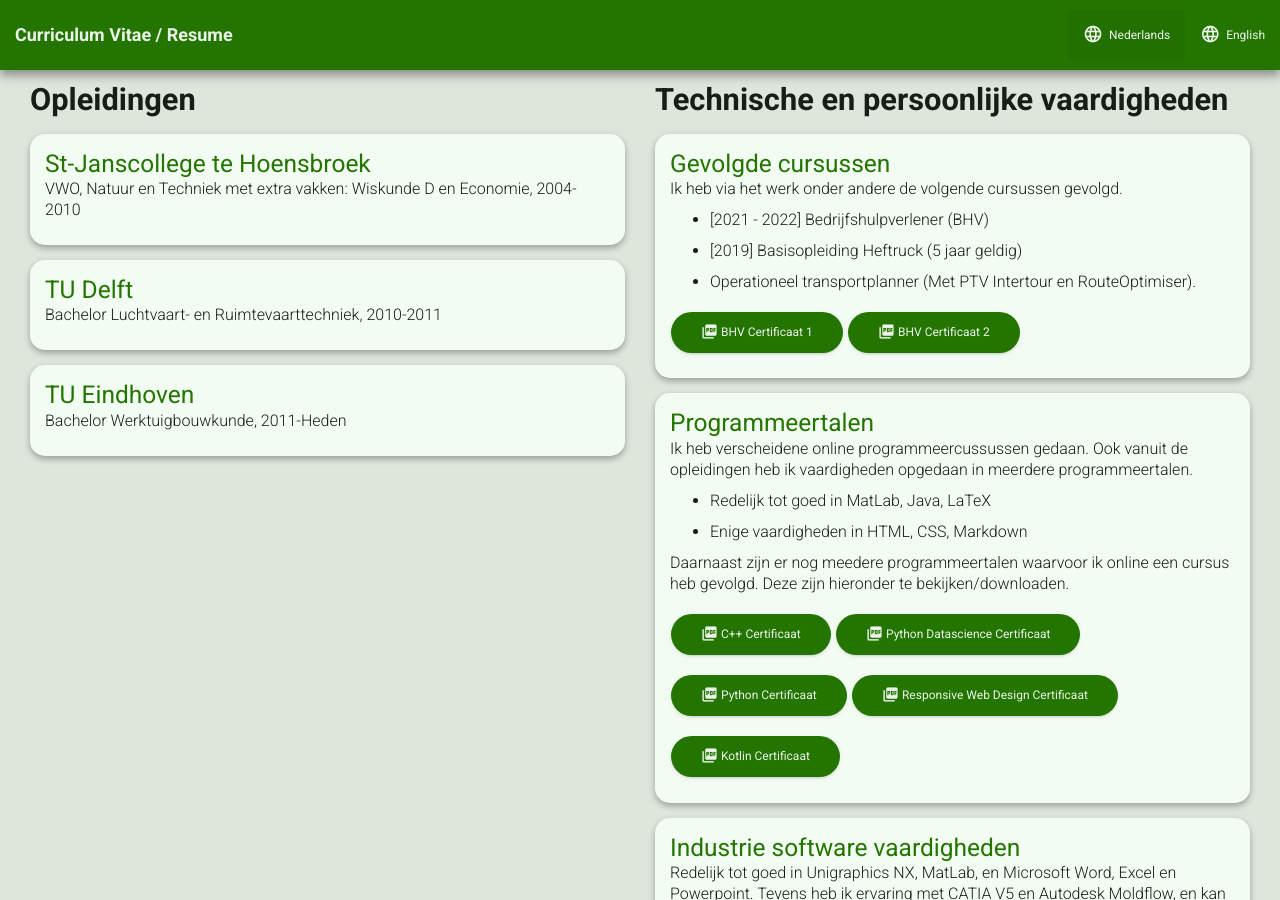
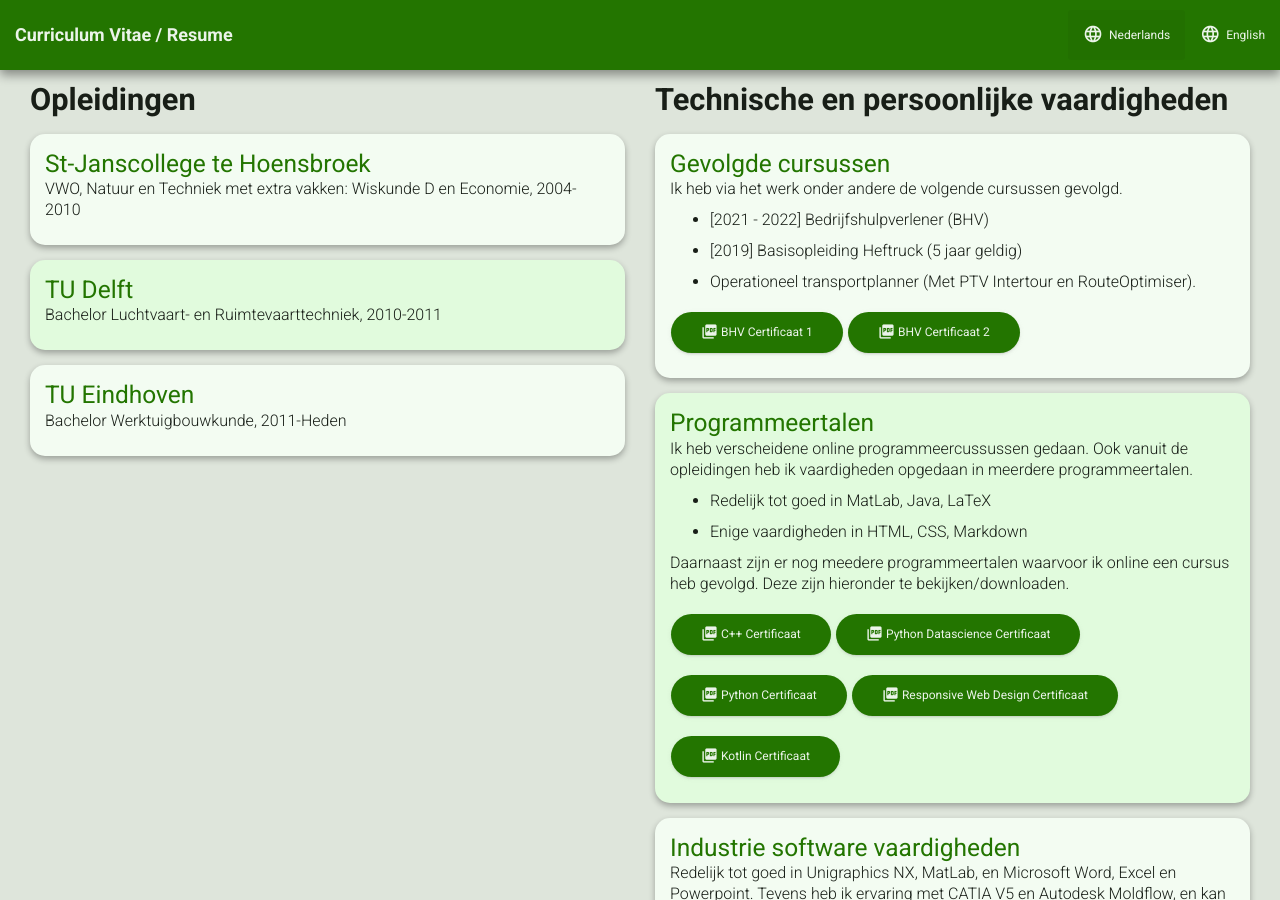
Before and after one commit to RoelD/CV, a Jekyll site: the page built from index.html, in a window 1280 px wide and 900 px high, scrolled down 941 px. Built offline with Jekyll 4.4.1, drawn with Linux system fonts in a browser that asks for light colours.

Commit message:
index: more coloured cards

```diff
--- a/index.html
+++ b/index.html
@@ -72,7 +72,7 @@ layout: default
         <p>VWO, Natuur en Techniek met extra vakken: Wiskunde D en Economie, 2004-2010</p>
       </div>
     </div>
-    <div class="card">
+    <div class="card-accent">
       <div class="card-content-1">
         <h3 class="card-title">TU Delft</h3>
         <p>Bachelor Luchtvaart- en Ruimtevaarttechniek, 2010-2011</p>
@@ -106,7 +106,7 @@ layout: default
         <a class="btn btn-cv btn-round" href="{{ site.url }}/assets/certificates/BHV2.pdf"><i class="material-icons">picture_as_pdf</i> BHV Certificaat 2</a>
       </div>
     </div>
-    <div class="card">
+    <div class="card-accent">
       <div class="card-content-1">
         <h3 class="card-title">Programmeertalen</h3>
         <p>Ik heb verscheidene online programmeercussussen gedaan. Ook vanuit de opleidingen heb ik vaardigheden opgedaan in meerdere programmeertalen.</p>
@@ -144,7 +144,7 @@ layout: default
         voor de indelingen van de teams, alsmede voor de vrijwilligers om de jeugd heen (leiders/trainers, scheidsrechters, kantinebezetting enzovoorts).</p>
     </div>
   </div>
-  <div class="card">
+  <div class="card-accent">
     <div class="card-content-1">
       <p>Naast het feit dat ik in de jeugdcommissie zit ben ik als voetballer bezig aan mijn 7e seizoen bij RKDFC. Dit doe ik momenteel op het 3e eftal. </p>
     </div>
@@ -158,7 +158,7 @@ layout: default
 
 <div class="container-fluid">
   <h2><b>Werkervaring</b></h2>
-  <div class="card">
+  <div class="card-accent">
     <div class="card-content-1">
       <h3 class="card-title">Sligro Food Group, Maastricht</h3>
       <h3><em>Logistiek medewerker, Maart 2020 - heden</em></h3>
@@ -176,7 +176,7 @@ layout: default
         in contact met verkooptelefonie, klant en vrachtwagen op de weg. Tevens verricht ik enig administratief werk.</p>
     </div>
   </div>
-  <div class="card">
+  <div class="card-accent">
     <div class="card-content-1">
       <h3 class="card-title">Heineken BV, Heerlen</h3>
       <h3><em>Magazijnmedewerker, Full-time vakantiekracht, Zomer 2014/15/16/17 en Kerst 2015</em></h3>
@@ -190,7 +190,7 @@ layout: default
       <p>Hier heb ik me beziggehouden met het screenen van Blackberry en Apple telefoons/smartphones. Hier kwam ook geregeld kleine reparatiewerkzaamheden bij kijken.</p>
     </div>
   </div>
-  <div class="card">
+  <div class="card-accent">
     <div class="card-content-1">
       <h3 class="card-title">DIS BV, Sittard</h3>
       <h3><em>Productiemedewerker, Full-time vakantiekracht, Zomer 2011</em></h3>
@@ -206,7 +206,7 @@ layout: default
       <p>Ik heb hier bijna anderhalf jaar gewerkt. Ik ben begonnen als vakkenvuller. Later kreeg ik ook 1 dag per week de verantwoording over het magazijn, naast de vulwerkzaamheden.</p>
     </div>
   </div>
-  <div class="card">
+  <div class="card-accent">
     <div class="card-content-1">
       <h3 class="card-title">EDV Drukwerkverspreidingen, Susteren</h3>
       <h3><em>Bijbaan, Bezorger, 2008-2009</em></h3>
```
